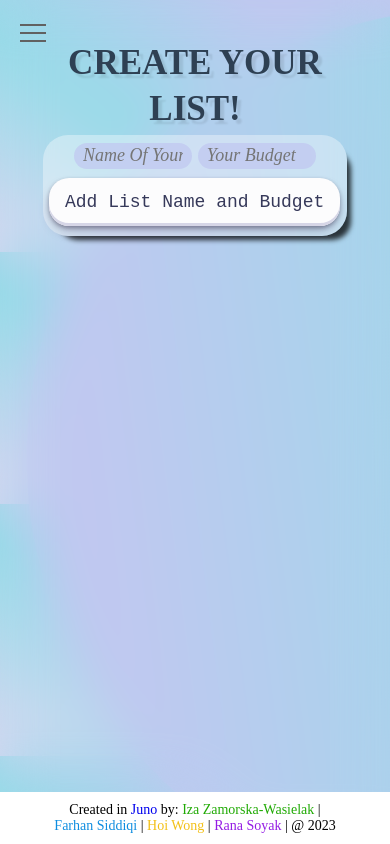
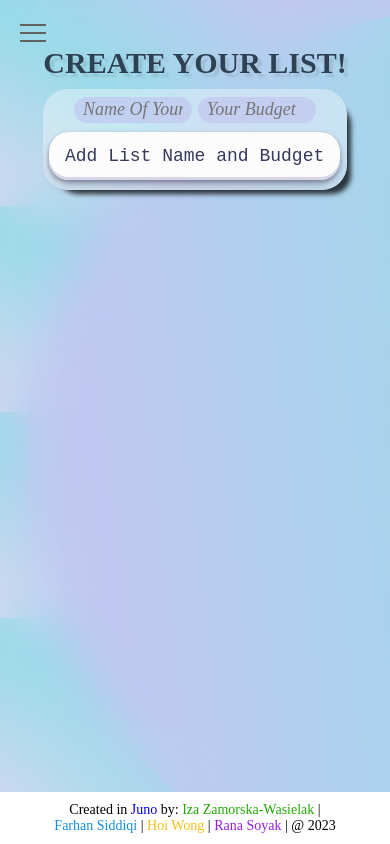
Before and after one commit to RIHFapp/BCM-backup, a React (Create React App) app: page /searchPage in a window 390 px wide. Built offline with nearby package versions, Linux system fonts and the light colour scheme; a web font is replaced by a local one.

Commit message:
fixing homepage

```diff
--- a/src/Components/SearchPage.js
+++ b/src/Components/SearchPage.js
@@ -391,13 +391,9 @@ const SearchPage = (/* {pageLoad} */) => {
                                   </div>
                                   <div className="ticketNumber">
 
-
-
                                     <button onClick={() => { handleClickPlus(index) }}>+</button>
                                     <p>{displayTicket[index]}</p>
                                     <button onClick={() => { handleClickMinus(index)}}>-</button>
-
-
 
                                   </div>
                                   <div className="myListImage">
--- a/src/partials/abstracts/_mediaQueries.scss
+++ b/src/partials/abstracts/_mediaQueries.scss
@@ -145,7 +145,7 @@
 @media(max-width: 550px) {
   // General
   h2{
-    font-size: 3.5rem
+    font-size: 3rem
   }
   h3{
     font-size: 1.9rem;
@@ -154,6 +154,7 @@
   //homepage p1
   .home{
     h1{
+      font-size: 3.5rem;
       margin-top: 10%;
     }
     .wrapper{
```
